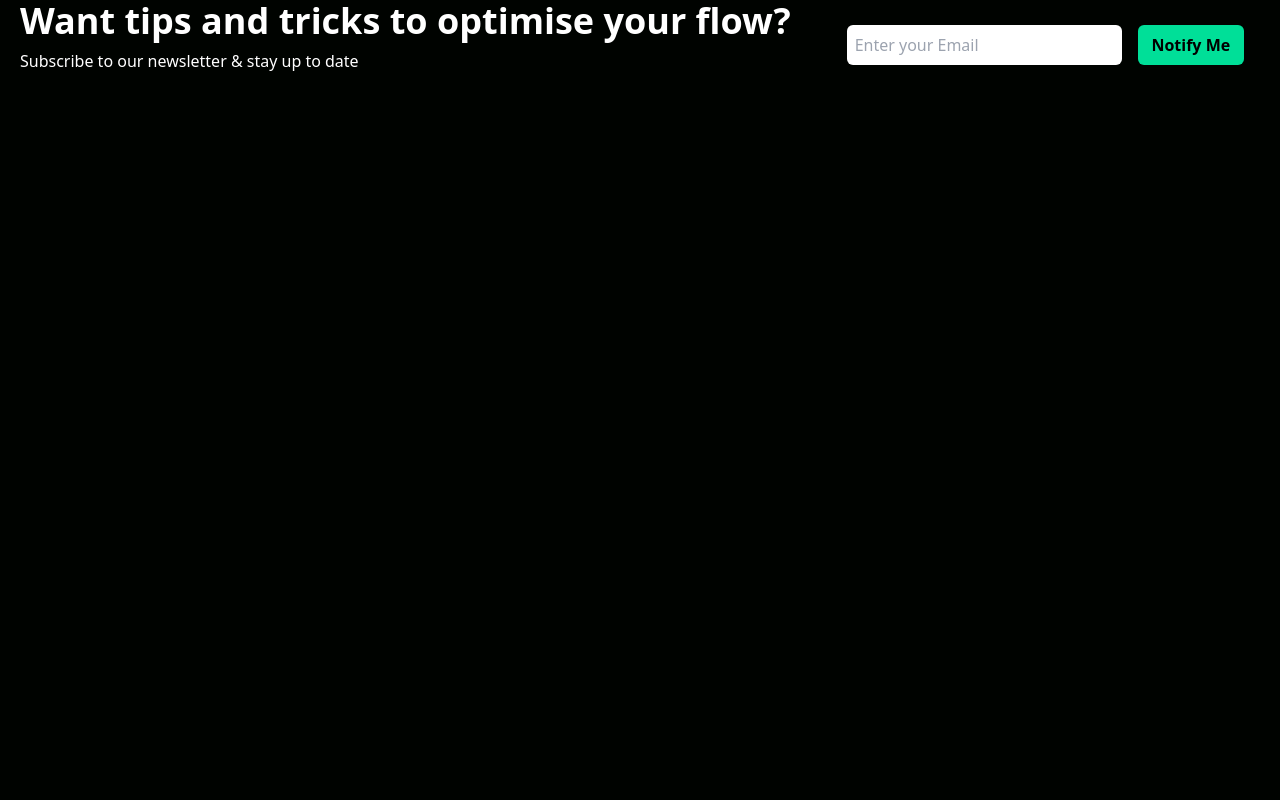
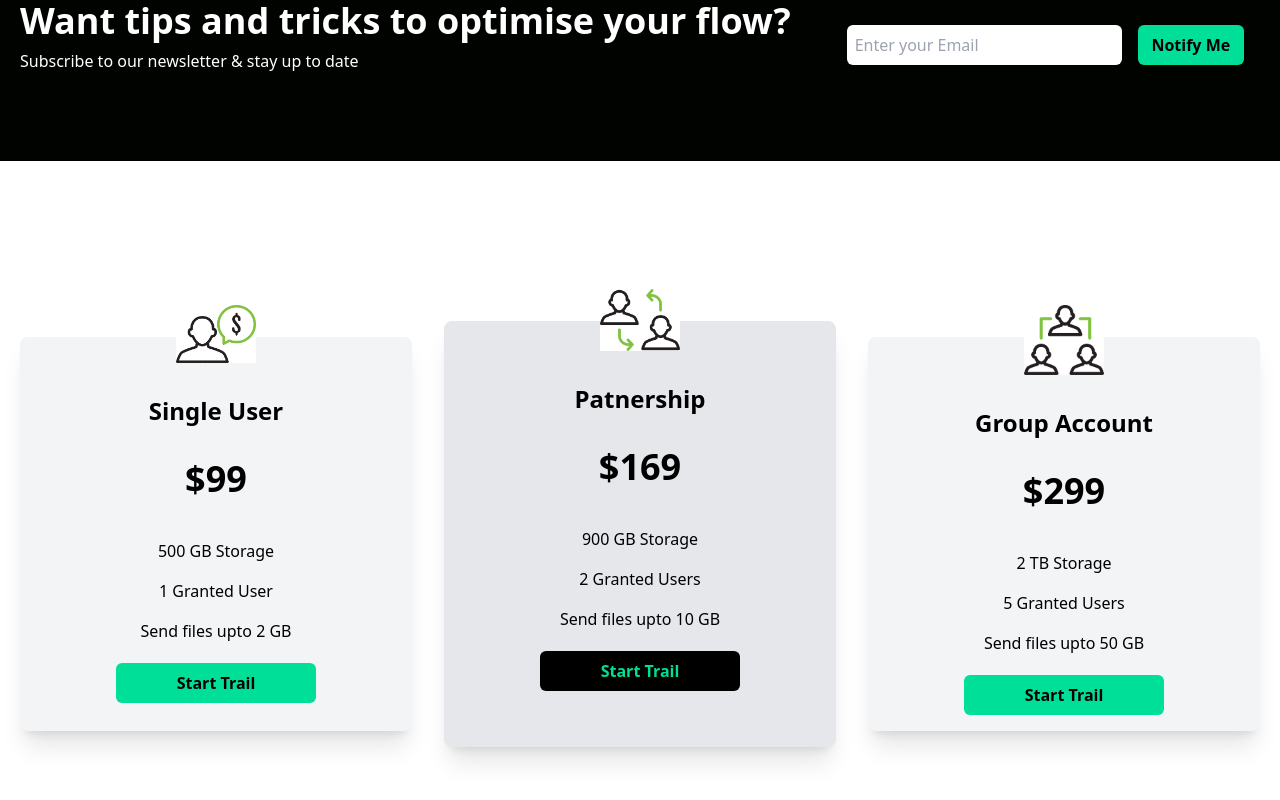
Before and after one commit to Romit77/DAX, a React (Vite) app: page / in a window 1280 px wide. Shown: the part 1448-2248 px from the top of the page. Before the commit the page ends 1609 px from the top, so only its background shows below. Built offline with nearby package versions, Linux system fonts and the light colour scheme.

Commit message:
added cards component

```diff
--- a/src/App.jsx
+++ b/src/App.jsx
@@ -1,8 +1,8 @@
-import "./App.css";
 import Navbar from "./Components/Navbar";
 import Hero from "./Components/Hero";
 import Analytics from "./Components/Analytics";
 import Newsletter from "./Components/Newsletter";
+import Cards from "./Components/Cards";
 
 function App() {
   return (
@@ -11,6 +11,7 @@
       <Hero />
       <Analytics />
       <Newsletter />
+      <Cards />
     </>
   );
 }
--- /dev/null
+++ b/src/Components/Cards.jsx
@@ -0,0 +1,62 @@
+import single from "../assets/single.png";
+import double from "../assets/double.png";
+import triple from "../assets/triple.png";
+
+const Cards = () => {
+  return (
+    <div className="w-full py-[10rem] px-4 bg-white ">
+      <div className="max-w-[1240px] mx-auto grid md:grid-cols-3 gap-8 ">
+        <div className="w-full shadow-xl flex flex-col py-4 my-4 rounded-lg hover:scale-105 duration-300  bg-gray-100 ">
+          <img
+            className="w-20 mx-auto mt-[-3rem] bg-white bg-transparent"
+            src={single}
+          />
+          <h2 className="text-2xl font-bold text-center py-8">Single User</h2>
+          <p className="text-center text-4xl font-bold ">$99</p>
+          <div className="text-center font-medium">
+            <p className="py-2  mx-8 mt-8">500 GB Storage</p>
+            <p className="py-2  mx-8 ">1 Granted User</p>
+            <p className="py-2  mx-8 ">Send files upto 2 GB</p>
+          </div>
+          <button className=" bg-[#00df98] rounded-md mx-auto w-[200px]  text-black p-2 font-semibold mt-3 ">
+            Start Trail
+          </button>
+        </div>
+        <div className="w-full shadow-xl flex flex-col py-4 rounded-lg hover:scale-105 duration-300 my-0 bg-gray-200 ">
+          <img
+            className="w-20 mx-auto mt-[-3rem] bg-white bg-transparent"
+            src={double}
+          />
+          <h2 className="text-2xl font-bold text-center py-8">Patnership</h2>
+          <p className="text-center text-4xl font-bold ">$169</p>
+          <div className="text-center font-medium">
+            <p className="py-2  mx-8 mt-8">900 GB Storage</p>
+            <p className="py-2  mx-8 ">2 Granted Users</p>
+            <p className="py-2  mx-8 ">Send files upto 10 GB</p>
+          </div>
+          <button className=" bg-[black] rounded-md mx-auto w-[200px]  text-[#00df98] p-2 font-semibold mt-3 ">
+            Start Trail
+          </button>
+        </div>
+        <div className="w-full shadow-xl flex flex-col py-4 my-4 rounded-lg hover:scale-105 duration-300  bg-gray-100 ">
+          <img
+            className="w-20 mx-auto mt-[-3rem] bg-white bg-transparent"
+            src={triple}
+          />
+          <h2 className="text-2xl font-bold text-center py-8">Group Account</h2>
+          <p className="text-center text-4xl font-bold ">$299</p>
+          <div className="text-center font-medium">
+            <p className="py-2  mx-8 mt-8">2 TB Storage</p>
+            <p className="py-2  mx-8 ">5 Granted Users</p>
+            <p className="py-2  mx-8 ">Send files upto 50 GB</p>
+          </div>
+          <button className=" bg-[#00df98] rounded-md mx-auto w-[200px]  text-black p-2 font-semibold mt-3">
+            Start Trail
+          </button>
+        </div>
+      </div>
+    </div>
+  );
+};
+
+export default Cards;
```
Also changed, not shown: src/App.css (deleted).
